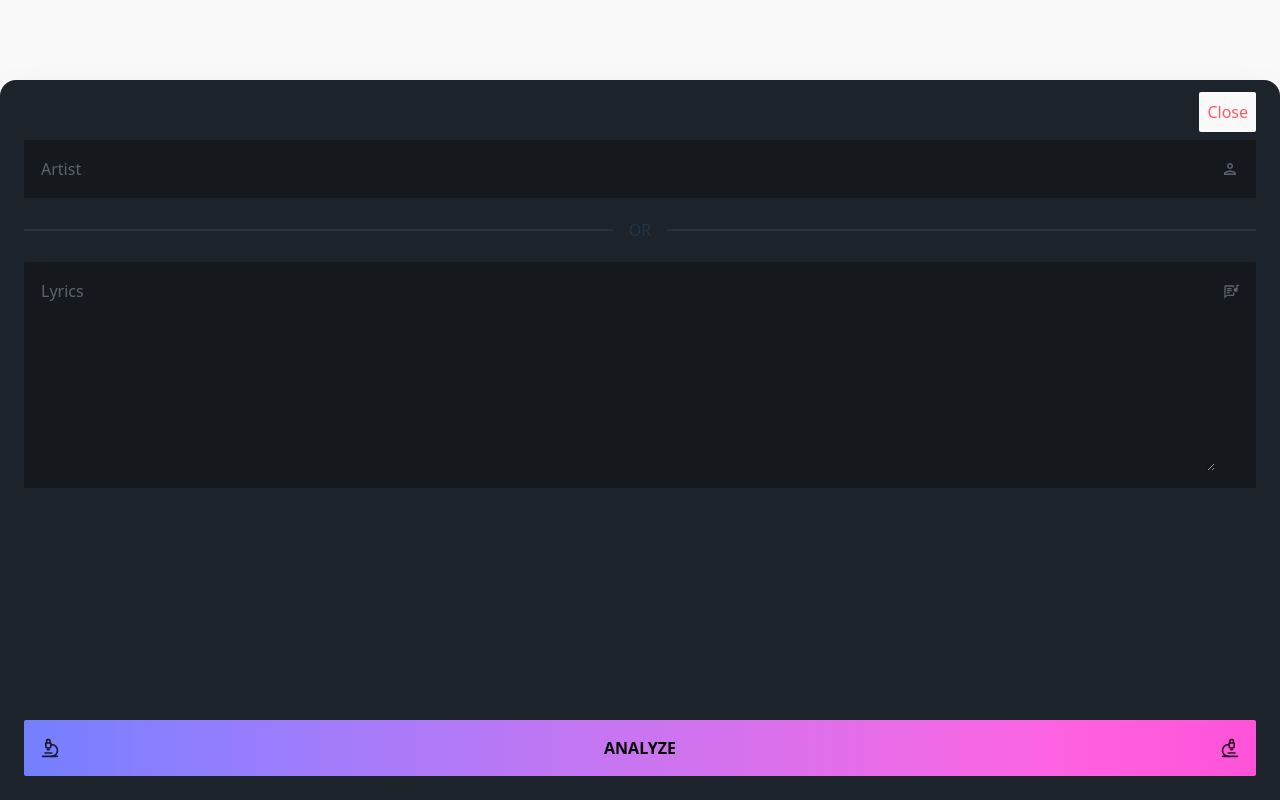
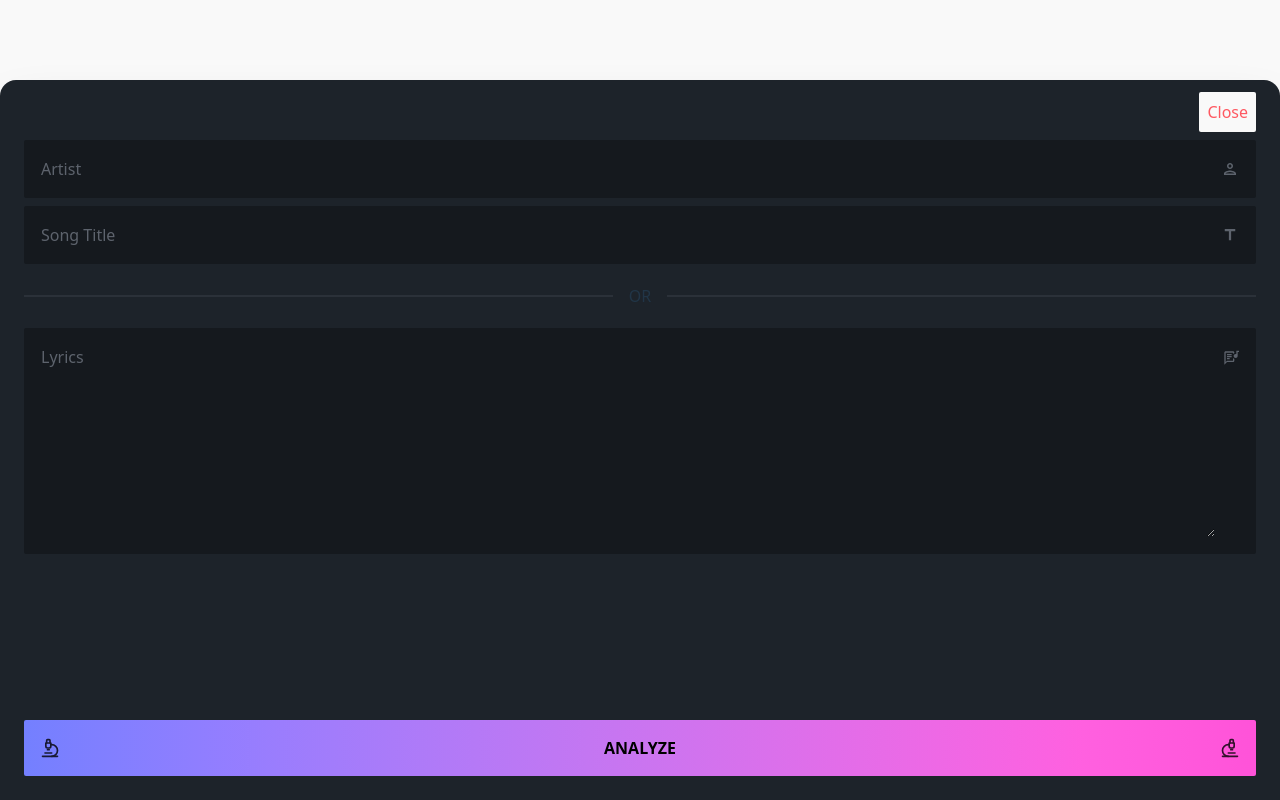
Before and after one commit to sballay8734/lyric-lens, a React (Vite) app: page / in a window 1280 px wide. Both pictures are taken after a click on the button 1232 px from the left and 752 px from the top of the page. Built offline with nearby package versions, Linux system fonts and the light colour scheme; a web font is replaced by a local one.

Commit message:
feat(search): complete logic to trigger song fetching when the selected artist changes

```diff
--- a/src/components/Search/SongInput.tsx
+++ b/src/components/Search/SongInput.tsx
@@ -1,71 +1,67 @@
-// import { useEffect, useState } from "react";
-// import { MdTitle } from "react-icons/md";
-// import { useAppSelector } from "../../hooks/hooks";
-// import { RootState } from "../../store/store";
+import { useEffect, useState } from "react";
+import { MdTitle } from "react-icons/md";
+import { useAppSelector } from "../../hooks/hooks";
+import { RootState } from "../../store/store";
 
-// export default function SongInput(): React.JSX.Element {
-//   const selectedArtist = useAppSelector(
-//     (state: RootState) => state.songSearch.selectedArtist,
-//   );
-//   // mTODO: Need to add type for array here vvv
-//   const [artistSongs, setArtistSongs] = useState([]);
+export default function SongInput(): React.JSX.Element {
+  const selectedArtist = useAppSelector(
+    (state: RootState) => state.songSearch.selectedArtist,
+  );
+  // mTODO: Need to add type for array here vvv
+  const [artistSongs, setArtistSongs] = useState([]);
 
-//   // Everytime artist selection changes, clear song list and fetch new songs
-//   useEffect(() => {
-//     console.log("CHANGED!");
-//   }, [selectedArtist]);
+  // Everytime artist selection changes, clear song list and fetch new songs
+  useEffect(() => {
+    if (selectedArtist) {
+      fetchSongs(selectedArtist?.artistId);
+    }
+  }, [selectedArtist]);
 
-//   console.log(selectedArtist);
+  console.log(selectedArtist);
 
-//   // fetchSongs by selectedArtist
-//   async function fetchSongs(query: string) {
-//     const params = new URLSearchParams({
-//       // access_token: import.meta.env.VITE_GENIUS_ACCESS_TOKEN,
-//       q: query,
-//       per_page: "5", // Adjust as needed
-//       page: "1", // Adjust if you want to implement pagination
-//     });
+  // fetchSongs by selectedArtist
+  async function fetchSongs(artistId: number) {
+    const getAllSongsQuery = `/proxy/api/artists/${artistId.toString()}/songs`;
 
-//     const artistQuery = `/proxy/api/search/artist?${params}`;
+    try {
+      const res = await fetch(getAllSongsQuery);
 
-//     try {
-//       const res = await fetch(artistQuery, { signal });
+      const data = await res.json();
+      console.log(data);
+      return;
 
-//       const data = await res.json();
-//       console.log(data);
+      const songsArray = data.response.sections[0].hits.map((item: Hit) => {
+        return {
+          artistName: item.result.name,
+          artistSlug: item.result.slug,
+          artistId: item.result.id,
+        };
+      });
 
-//       const artistsArray = data.response.sections[0].hits.map((item: Hit) => {
-//         return {
-//           artistName: item.result.name,
-//           artistSlug: item.result.slug,
-//           artistId: item.result.id,
-//         };
-//       });
+      setArtists(artistsArray);
+    } catch (error) {
+      if (error instanceof DOMException) {
+        // console.log("Intentional DOMException Error");
+        return;
+      }
+      console.log(error);
+    }
+  }
 
-//       setArtists(artistsArray);
-//     } catch (error) {
-//       if (error instanceof DOMException) {
-//         // console.log("Intentional DOMException Error");
-//         return;
-//       }
-//       console.log(error);
-//     }
-//   }
-
-//   return (
-//     <label className="flex items-center gap-2 bg-base-300 py-4 px-4 rounded-sm group border-[1px] border-transparent hover:border-primary hover:bg-primary/5 transition-colors duration-200">
-//       <input
-//         type="text"
-//         className="grow bg-transparent outline-0 border-0 placeholder:text-neutral-content/50"
-//         placeholder="Song Title"
-//         maxLength={100}
-//       />
-//       <MdTitle
-//         size={18}
-//         className="text-neutral-content/50 group-hover:text-primary transition-colors duration-200"
-//       />
-//     </label>
-//   );
-// }
+  return (
+    <label className="flex items-center gap-2 bg-base-300 py-4 px-4 rounded-sm group border-[1px] border-transparent hover:border-primary hover:bg-primary/5 transition-colors duration-200">
+      <input
+        type="text"
+        className="grow bg-transparent outline-0 border-0 placeholder:text-neutral-content/50"
+        placeholder="Song Title"
+        maxLength={100}
+      />
+      <MdTitle
+        size={18}
+        className="text-neutral-content/50 group-hover:text-primary transition-colors duration-200"
+      />
+    </label>
+  );
+}
 
 // !TODO: This will be interesting because Song Title input needs to be a dropdown AND a search bar
--- a/src/components/shared/BottomSheet.tsx
+++ b/src/components/shared/BottomSheet.tsx
@@ -3,7 +3,7 @@ import { useAppSelector } from "../../hooks/hooks";
 import { RootState } from "../../store/store";
 import { hideBtmSheet } from "../../store/features/bottomSheet/bottomSheetSlice";
 import ArtistInput from "../Search/ArtistInput";
-// import SongInput from "../Search/SongInput";
+import SongInput from "../Search/SongInput";
 import LyricsInput from "../Search/LyricsInput";
 import { LuMicroscope } from "react-icons/lu";
 
@@ -29,7 +29,7 @@ export default function BottomSheet(): React.JSX.Element {
         {/* INPUT GROUP */}
         <div className="w-full flex flex-col gap-2">
           <ArtistInput />
-          {/* <SongInput /> */}
+          <SongInput />
           <div className="divider flex items-center">OR</div>
           <LyricsInput />
         </div>
```
